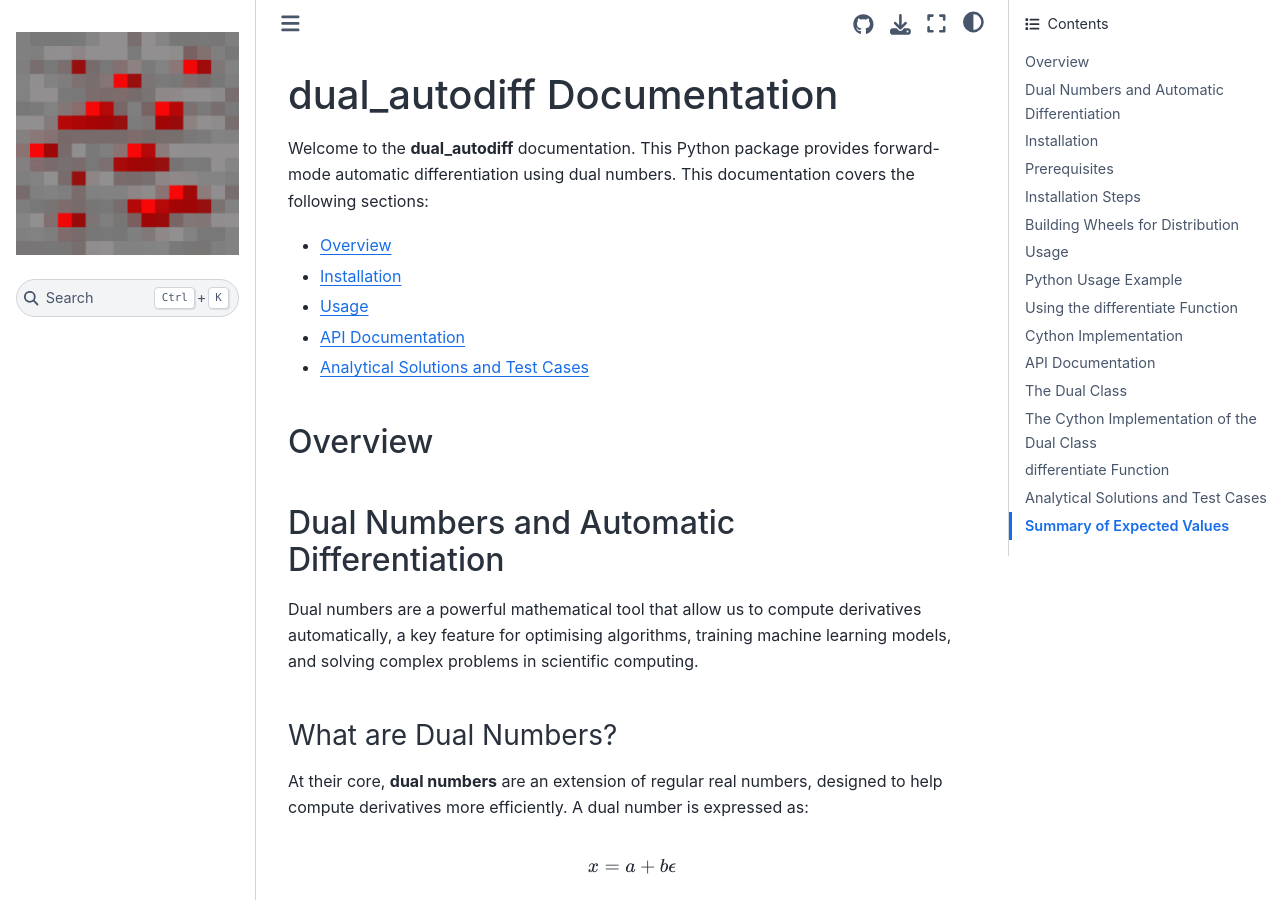
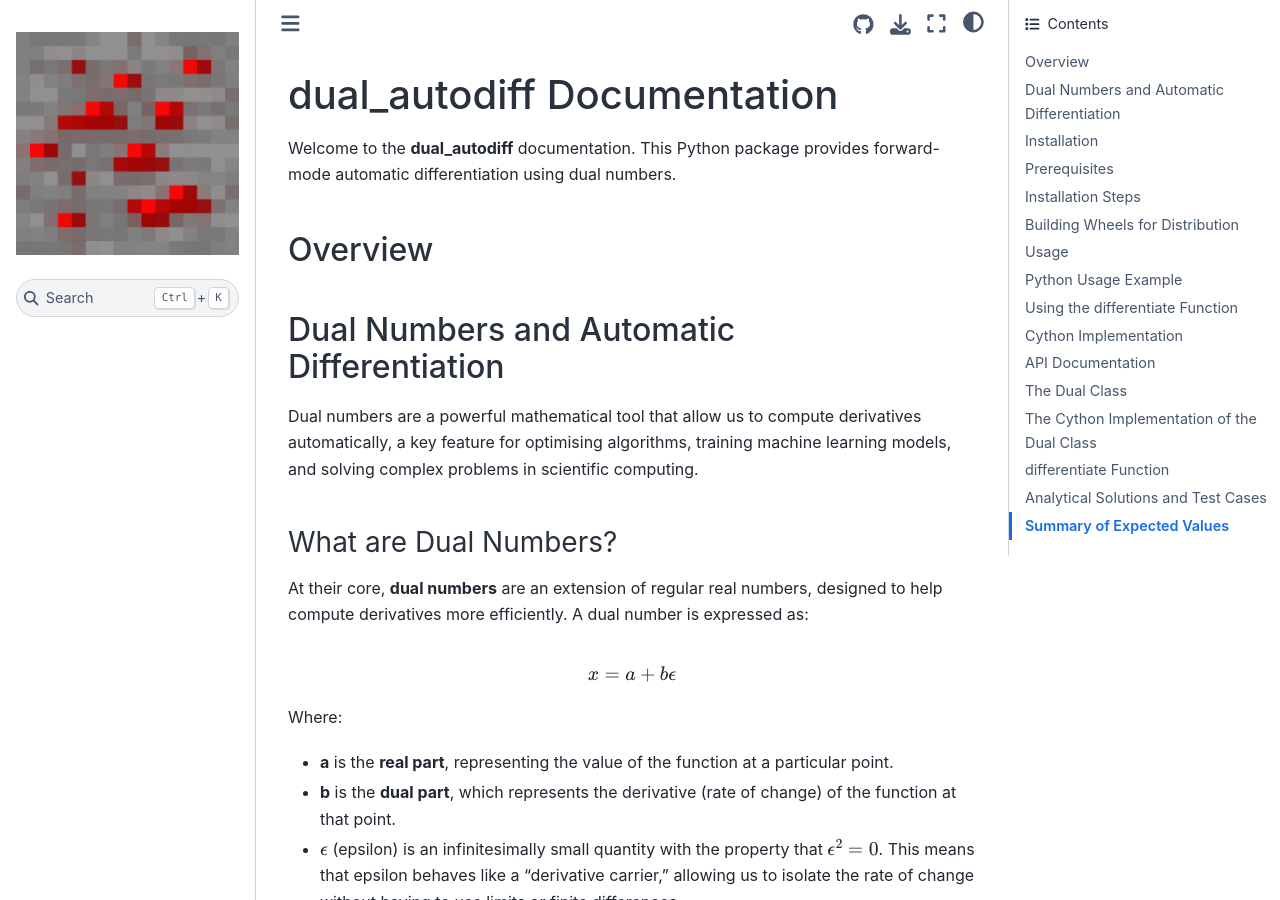
Before and after one commit to boboboon/dual_autodiff, a Sphinx documentation site: the page built from docs/index.md, in a window 1280 px wide and 900 px high. Built offline with Sphinx 7.4.7 and the Sphinx Book theme 1.1.4, drawn with Linux system fonts in a browser that asks for light colours; pages that are not in the unit, such as notebooks, are missing from menus.

Commit message:
Don't need two TOC's

````diff
--- a/docs/index.md
+++ b/docs/index.md
@@ -3,14 +3,7 @@
 ```{toctree} :caption: Contents :maxdepth: 2 :titlesonly: md/overview.md md/installation.md md/usage.md md/api.md md/analytical_solutions.md
 ```
 
-Welcome to the **dual_autodiff** documentation. This Python package provides forward-mode automatic differentiation using dual numbers. This documentation covers the following sections:
-
-- [Overview](md/overview.md)
-- [Installation](md/installation.md)
-- [Usage](md/usage.md)
-- [API Documentation](md/api.md)
-- [Analytical Solutions and Test Cases](md/analytical_solutions.md)
-
+Welcome to the **dual_autodiff** documentation. This Python package provides forward-mode automatic differentiation using dual numbers.
 
 ## Overview
 ```{include} md/overview.md
````
